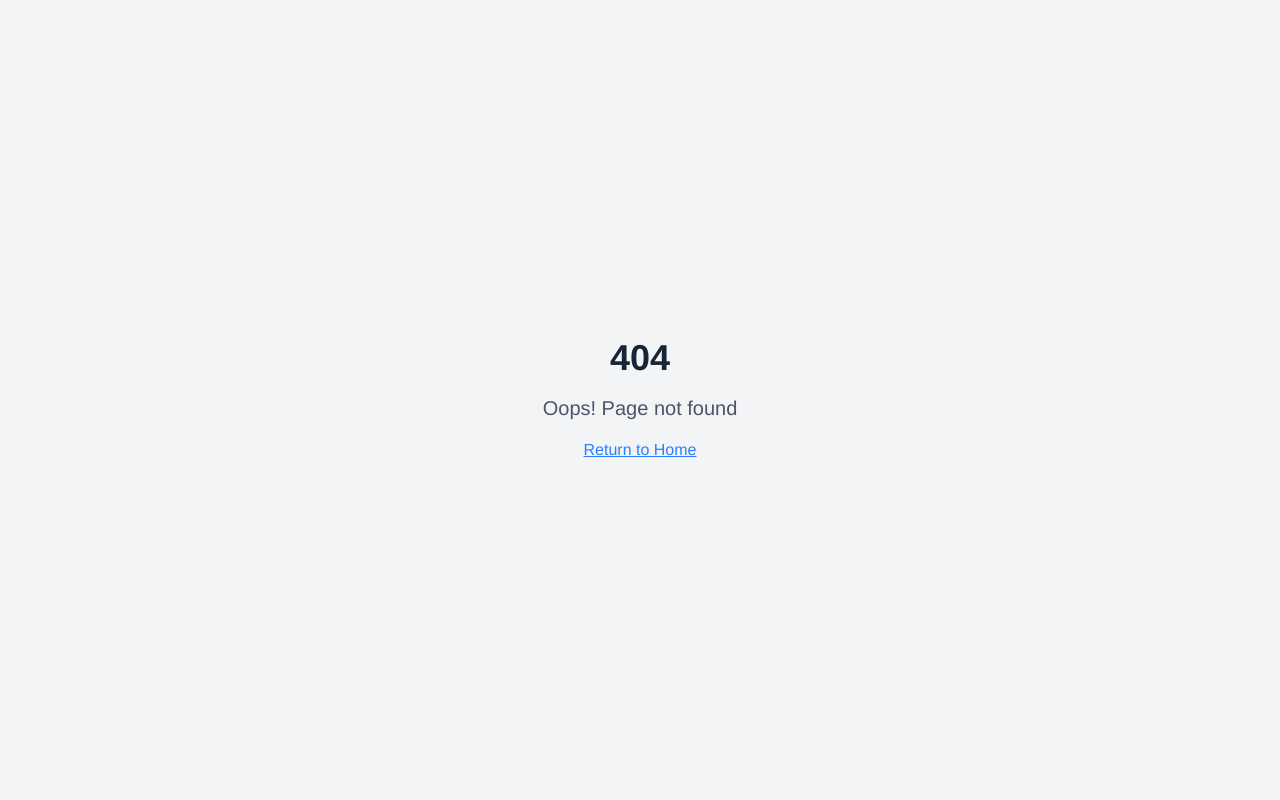
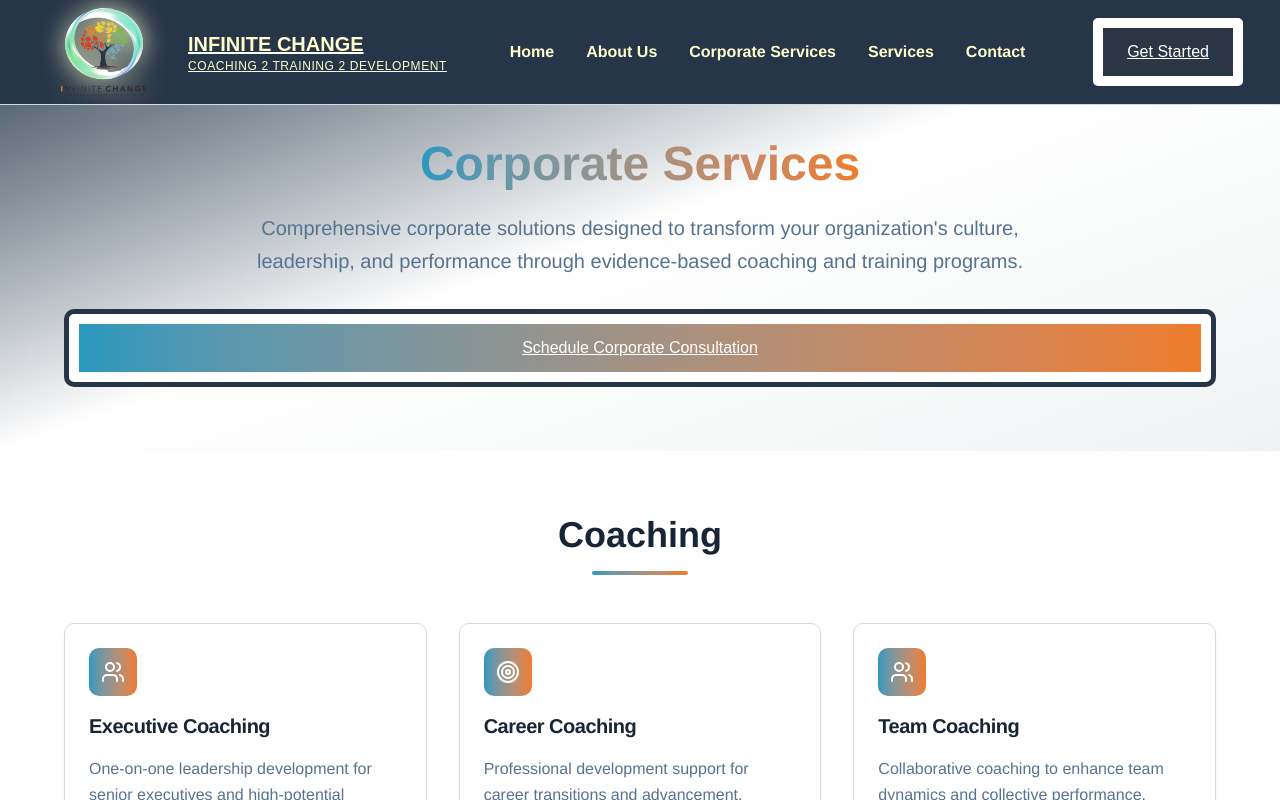
Before and after one commit to badalkr2004/infinite-change, a Next.js app: page /corporate-services in a window 1280 px wide. Before the commit this address had no page. Shown: the top 800 px of the page. Built offline with nearby package versions, Linux system fonts and the light colour scheme.

Commit message:
chane padding

```diff
--- a/src/app/about/page.tsx
+++ b/src/app/about/page.tsx
@@ -34,7 +34,7 @@
       <Header />
 
       {/* Hero Section */}
-      <section className="pt-24 pb-16 px-4 sm:px-6 lg:px-8 bg-linear-to-br from-secondary via-background to-muted">
+      <section className="pt-35 pb-16 px-4 sm:px-6 lg:px-8 bg-linear-to-br from-secondary via-background to-muted">
         <motion.div
           className="container mx-auto text-center"
           initial={{ opacity: 0, y: 30 }}
--- a/src/app/not-corporate-services/page.tsx
+++ b/src/app/corporate-services/page.tsx
@@ -133,7 +133,7 @@
       <Header />
 
       {/* Hero Section */}
-      <section className="pt-24 pb-16 px-4 sm:px-6 lg:px-8 bg-linear-to-br from-secondary via-background to-muted">
+      <section className="pt-35 pb-16 px-4 sm:px-6 lg:px-8 bg-linear-to-br from-secondary via-background to-muted">
         <div className="container mx-auto text-center">
           <h1 className="text-4xl md:text-5xl font-bold text-foreground mb-6">
             <span className="bg-linear-to-r from-primary to-accent bg-clip-text text-transparent">
--- a/src/app/not-contact/page.tsx
+++ b/src/app/not-contact/page.tsx
@@ -74,7 +74,7 @@
       <Header />
 
       {/* Hero Section */}
-      <section className="pt-24 pb-16 px-4 sm:px-6 lg:px-8 bg-linear-to-br from-secondary via-background to-muted">
+      <section className="pt-35 pb-16 px-4 sm:px-6 lg:px-8 bg-linear-to-br from-secondary via-background to-muted">
         <div className="container mx-auto text-center">
           <h1 className="text-4xl md:text-5xl font-bold text-foreground mb-6">
             Get in{" "}
```
